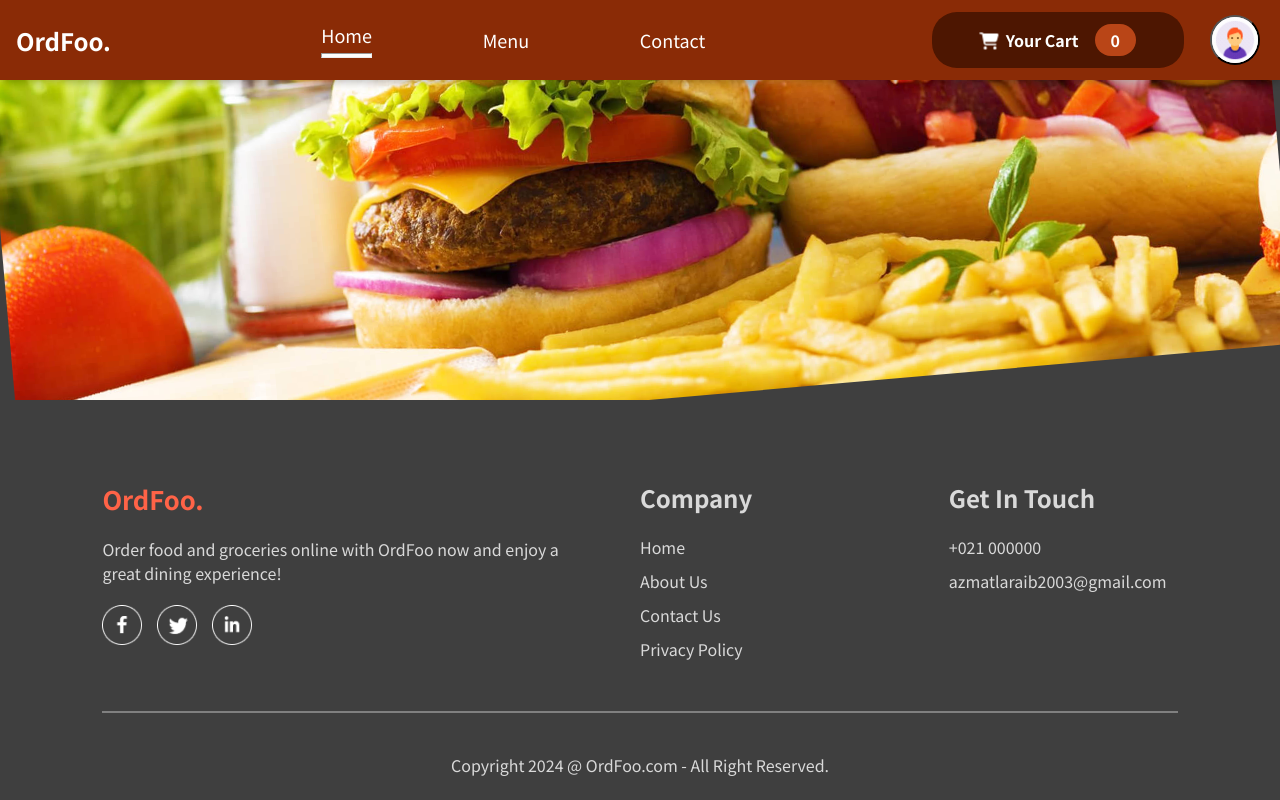
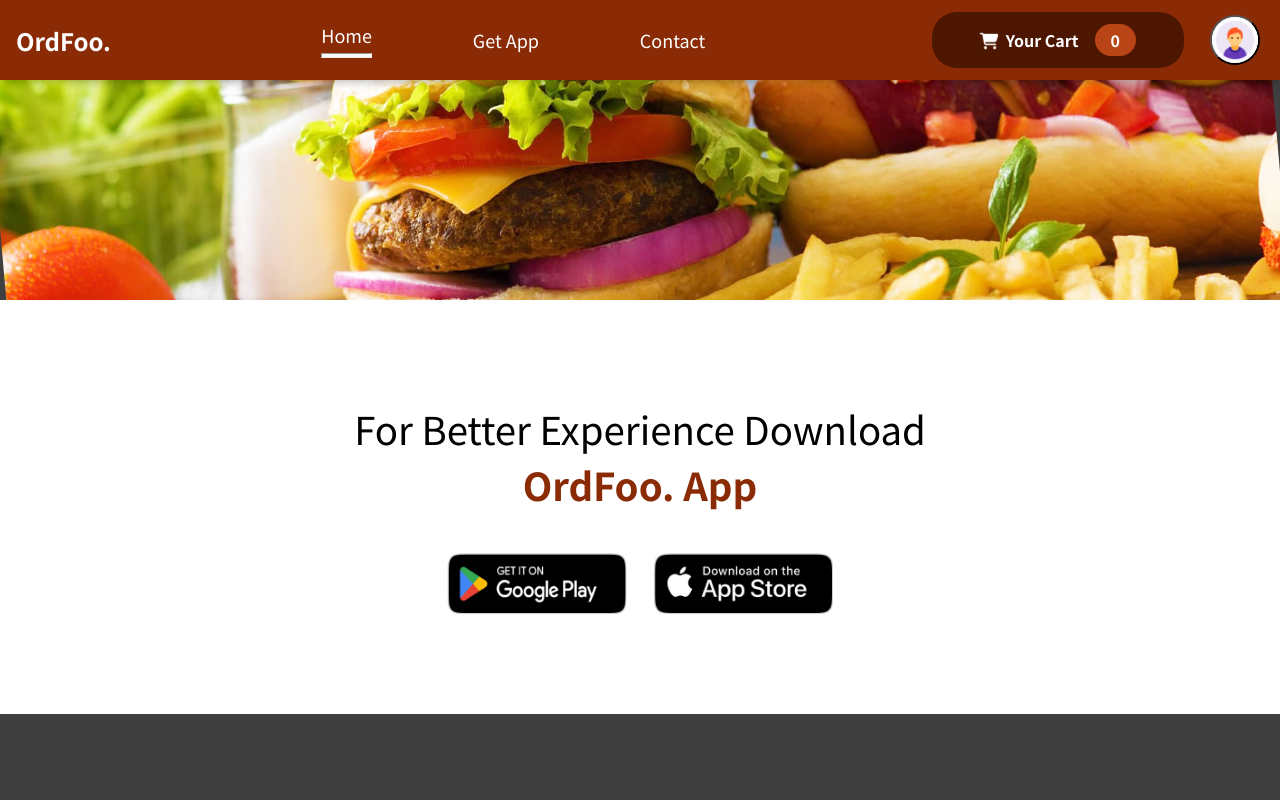
Before and after one commit to Laraib-Azmat/Food_order_website, a React (Create React App) app: page /getApp in a window 1280 px wide. Shown: the top 800 px of the page. Built offline with nearby package versions, Linux system fonts and the light colour scheme.

Commit message:
get App component added

```diff
--- a/src/App.js
+++ b/src/App.js
@@ -8,6 +8,7 @@
 import LoginSignup from "./Components/Register/LoginSignup";
 import Footer from "./Components/Footer/Footer";
 import PlaceOrder from "./Components/Order/PlaceOrder";
+import AppDownload from "./Components/AppDownload/AppDownload";
 
 
 function App() {
@@ -38,6 +39,7 @@
         <Route path="/contact" element={<Contact/>} />
         <Route path="/register" element={LoginSignup} />
         <Route path="/order" element={<PlaceOrder/>} />
+        <Route path="/getApp" element={<AppDownload/>} />
        </Routes>
 
        <Footer/>
--- /dev/null
+++ b/src/Components/AppDownload/AppDownload.js
@@ -0,0 +1,21 @@
+import React from 'react';
+import appStyle from './AppDownload.module.css';
+import { assets } from '../../assets/assets';
+
+const AppDownload = () => {
+  return (
+    <div className={appStyle['app-download']} id='app-download'>
+        <p>For Better Experience Download <br/> <span style={{color:'#8a2b06',fontWeight:600}}>OrdFoo. App</span></p>
+
+        <div className={appStyle['app-platform']}>
+
+            <img src={assets.play_store} alt='play-store' />
+            <img src={assets.app_store} alt='app-store' />
+
+        </div>
+
+    </div>
+  )
+}
+
+export default AppDownload
--- /dev/null
+++ b/src/Components/AppDownload/AppDownload.module.css
@@ -0,0 +1,27 @@
+.app-download{
+    margin: auto;
+    margin-top: -100px;
+    font-size: max(3vw, 20px);
+    text-align: center;
+    font-weight: 500;
+    margin-bottom: 50px;
+    background-color: #fff;
+  position: relative;
+  padding: 100px 0px;
+}
+
+.app-platform{
+    display: flex;
+    justify-content: center;
+    gap:max(2vw,10px);
+    margin-top: 40px;
+}
+.app-platform img{
+    width: max(30vw,120px);
+    max-width: 180px;
+    transition: 0.5s;
+    cursor: pointer;
+}
+.app-platform img:hover{
+   transform: scale(1.05);
+}
--- a/src/Components/Footer/Footer.js
+++ b/src/Components/Footer/Footer.js
@@ -1,6 +1,7 @@
 import React from 'react';
 import footerStyle from "./Footer.module.css"
 import { assets } from '../../assets/assets';
+import { Link } from 'react-router-dom';
 
 const Footer = () => {
   return (
@@ -20,9 +21,9 @@
             <div className={footerStyle['footer-center']}>
                 <h2>Company</h2>
                 <ul>
-                    <li>Home</li>
+                <Link onClick={()=>window.scrollTo(0,0)} to='/' style={{textDecoration:'none',color:'#fff'}}>  <li>Home</li> </Link>
                     <li>About Us</li>
-                    <li>Contact Us</li>
+                    <Link onClick={()=>window.scrollTo(0,0)} to='/contact' style={{textDecoration:'none',color:'#fff'}}><li >Contact Us</li></Link>
                     <li>Privacy Policy</li>
                 </ul>
 
--- a/src/Components/Layout/Header.js
+++ b/src/Components/Layout/Header.js
@@ -17,15 +17,15 @@
                 <h2>OrdFoo.</h2>
 
                 <ul className={styles['nav-links']}>
-                <Link to="/" style={{textDecorationLine:'none'}} onClick={()=>setActiveLink("Home")}>
+                <Link onClick={()=>{window.scrollTo(0,0);setActiveLink("Home")}} to="/" style={{textDecorationLine:'none'}} >
                 <p>Home</p>
                 {activeLink==="Home" && <hr/>}
                 </Link>
-                <Link to="/menu" style={{textDecorationLine:'none'}} onClick={()=>setActiveLink("Menu")}>
-                 <p>Menu</p>
-                 {activeLink==="Menu" && <hr/>}
+                <Link to='/getApp' onClick={()=>{setActiveLink("app");window.scrollTo(0,0)}} style={{textDecorationLine:'none'}} >
+                 <p>Get App</p>
+                 {activeLink==="app" && <hr/>}
                   </Link>
-                <Link to="/contact" style={{textDecorationLine:'none'}} onClick={()=>setActiveLink("Contact")}>
+                <Link onClick={()=>{setActiveLink("Contact");window.scrollTo(0,0)}} to="/contact" style={{textDecorationLine:'none'}} >
                 <p>Contact</p>
                 {activeLink==="Contact" && <hr/>}
                  </Link>
--- a/src/Components/Meals/Meals.js
+++ b/src/Components/Meals/Meals.js
@@ -3,6 +3,7 @@
 import MealList from "./MealList";
 import { Menu } from "../Menu/Menu";
 import Card from "../UI/Card";
+
 
 const Meals = () => {
 
--- a/src/index.css
+++ b/src/index.css
@@ -4,6 +4,7 @@
   box-sizing: border-box;
   padding: 0;
   margin: 0;
+  scroll-behavior: smooth;
 }
 
 html {
```
